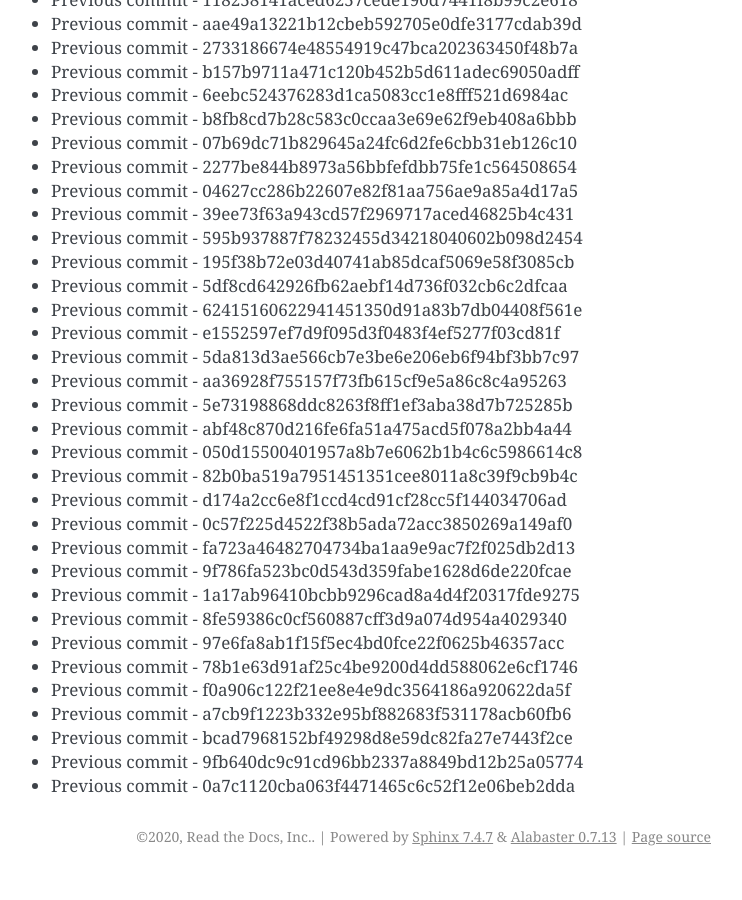
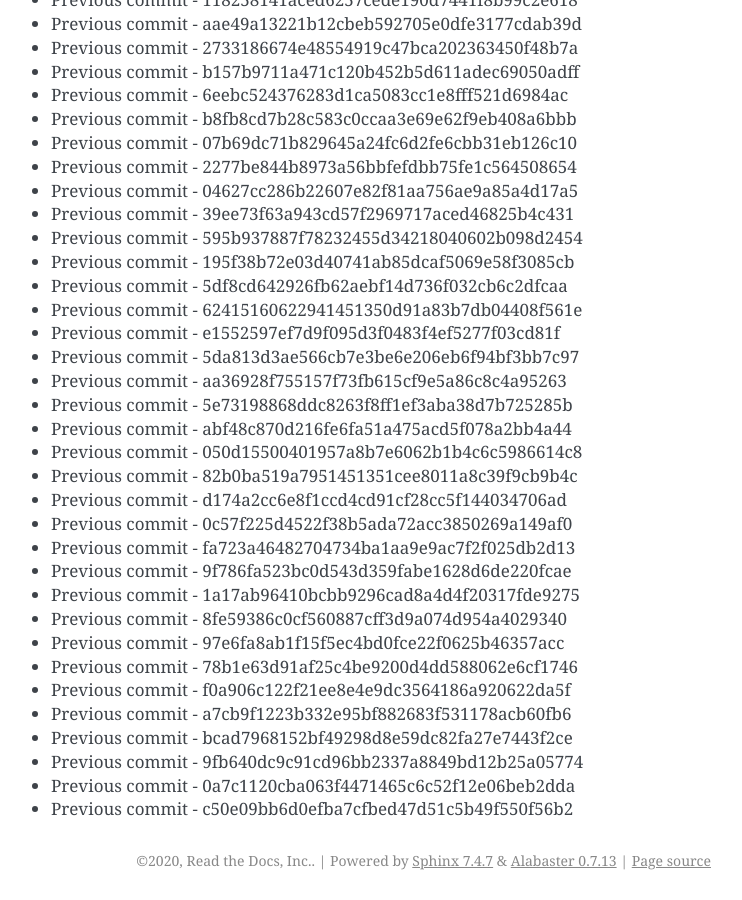
Before and after one commit to readthedocs/rtd-git-stresstest, a Sphinx documentation site: the page built from docs/updates.rst, in a window 1280 px wide and 900 px high, scrolled down 104719 px. Shown: the whole window, without its empty margins (399-1141 px from the left). Built offline with Sphinx 7.4.7, drawn with Linux system fonts in a browser that asks for light colours; before the commit the page ends 105595 px from its top, so only the background shows below that.

Commit message:
Generating commit from previous: c50e09bb6d0efba7cfbed47d51c5b49f550f56b2

```diff
--- a/docs/updates.rst
+++ b/docs/updates.rst
@@ -4432,3 +4432,4 @@ It can be tested for any performance characteristics.
 * Previous commit - bcad7968152bf49298d8e59dc82fa27e7443f2ce
 * Previous commit - 9fb640dc9c91cd96bb2337a8849bd12b25a05774
 * Previous commit - 0a7c1120cba063f4471465c6c52f12e06beb2dda
+* Previous commit - c50e09bb6d0efba7cfbed47d51c5b49f550f56b2
```
